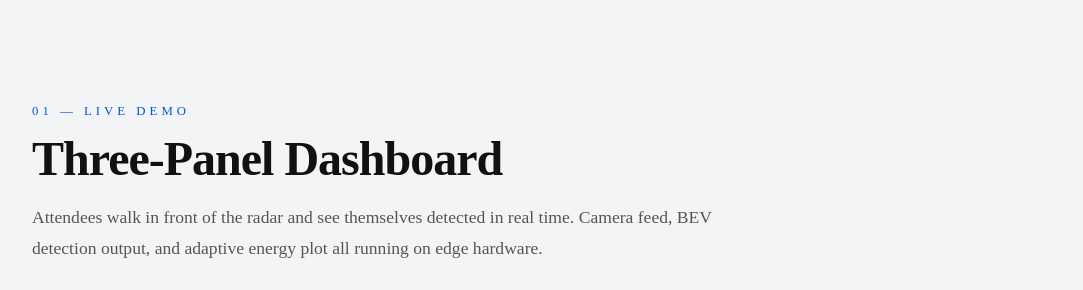
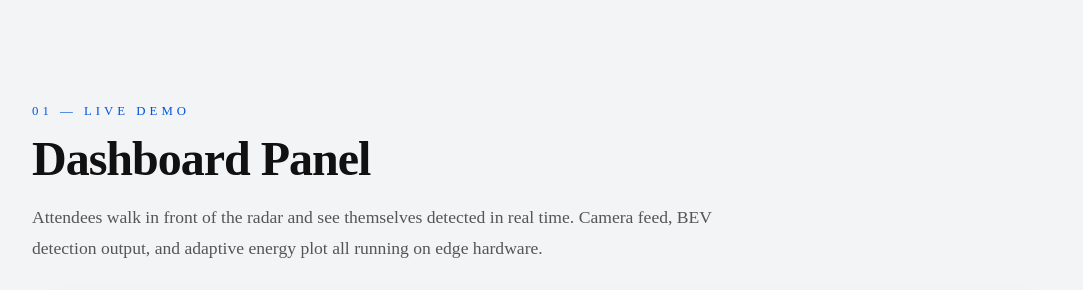
Before and after one commit to AnuvabSen1/raven-demo, a plain HTML site: page index.html in a window 1280 px wide. Shown: the part 800-1090 px from the top of the page, without its empty margins (98-1181 px from the left). Drawn offline with Linux system fonts and the light colour scheme.

Commit message:
Update demo section description in index.html

```diff
--- a/index.html
+++ b/index.html
@@ -104,7 +104,7 @@ footer .fi span{color:var(--blue);font-weight:700}
 
 <section id="demo" class="gray"><div class="w">
   <div class="tag rv">01 — Live Demo</div>
-  <div class="sh rv d1">Three-Panel Dashboard</div>
+  <div class="sh rv d1">Dashboard Panel</div>
   <div class="sp rv d2">Attendees walk in front of the radar and see themselves detected in real time. Camera feed, BEV detection output, and adaptive energy plot all running on edge hardware.</div>
   <div class="dash rv d3"><img src="assets/demo_dashboard_final.png" alt="RAVEN Demo"></div>
 </div></section>
```
